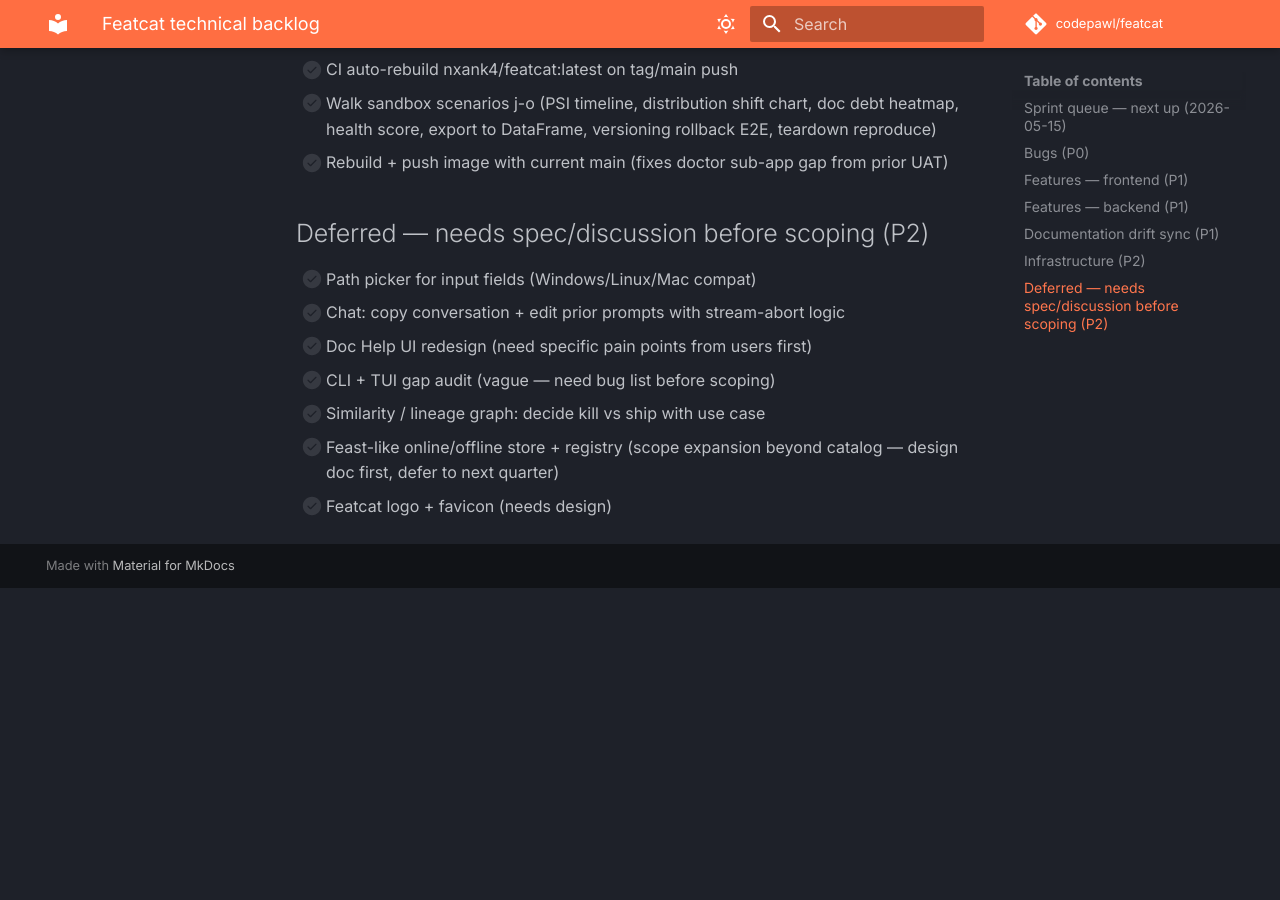
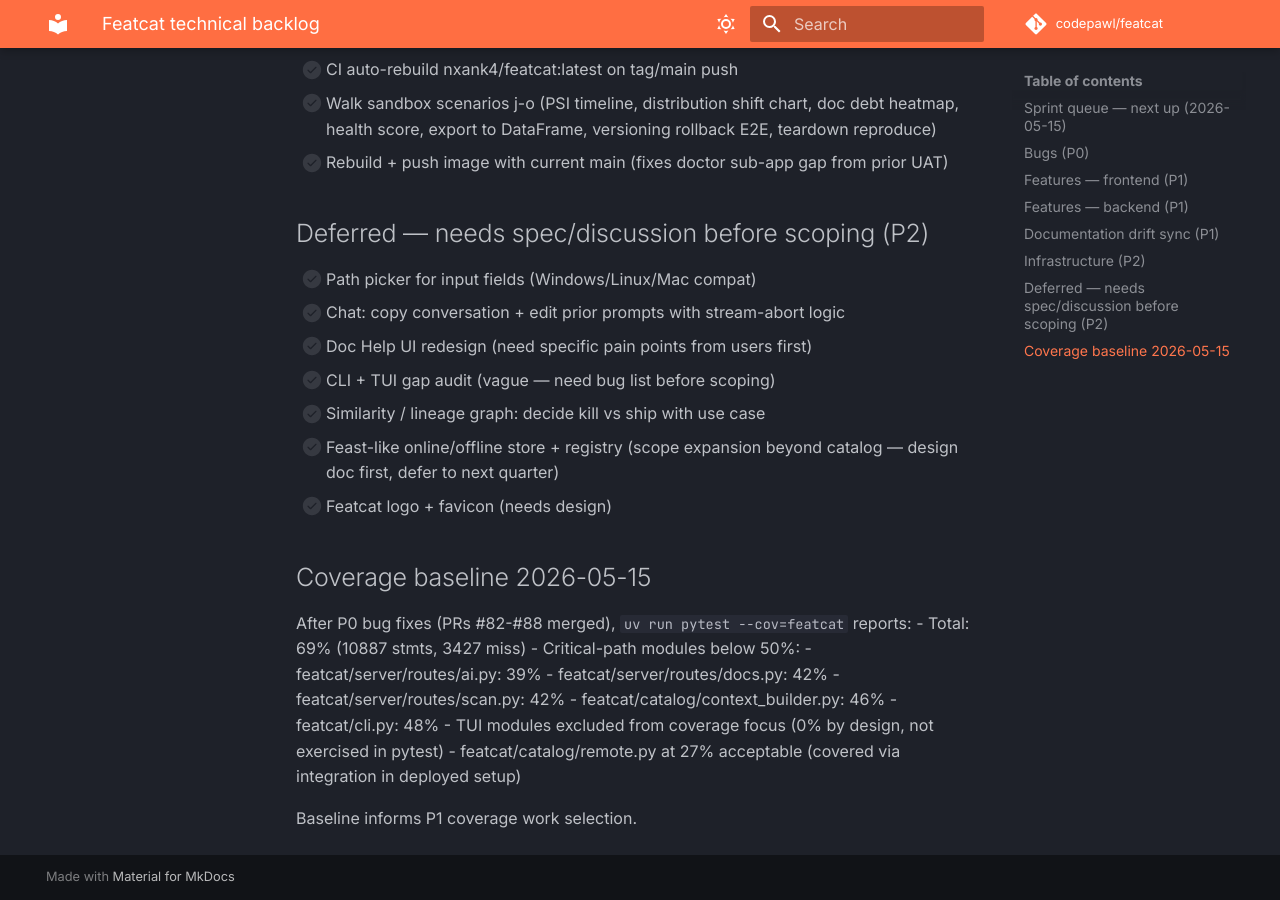
Before and after one commit to codepawl/featcat, an MkDocs documentation site: the page built from docs/BACKLOG.md, in a window 1280 px wide and 900 px high, scrolled down 2932 px. Built offline with MkDocs 1.6.1 and Material for MkDocs 9.7.7, drawn with Linux system fonts in a browser that asks for light colours; comment, search, counter and statistics services are not loaded; before the commit the page ends 3520 px from its top, so only the background shows below that.

Commit message:
chore(docs): record coverage baseline after P0 bug fixes

```diff
--- a/docs/BACKLOG.md
+++ b/docs/BACKLOG.md
@@ -100,3 +100,18 @@ Sync README and CLI --help text to match shipped flags:
 - [ ] Feast-like online/offline store + registry (scope expansion beyond
       catalog — design doc first, defer to next quarter)
 - [ ] Featcat logo + favicon (needs design)
+
+## Coverage baseline 2026-05-15
+
+After P0 bug fixes (PRs #82-#88 merged), `uv run pytest --cov=featcat` reports:
+- Total: 69% (10887 stmts, 3427 miss)
+- Critical-path modules below 50%:
+  - featcat/server/routes/ai.py: 39%
+  - featcat/server/routes/docs.py: 42%
+  - featcat/server/routes/scan.py: 42%
+  - featcat/catalog/context_builder.py: 46%
+  - featcat/cli.py: 48%
+- TUI modules excluded from coverage focus (0% by design, not exercised in pytest)
+- featcat/catalog/remote.py at 27% acceptable (covered via integration in deployed setup)
+
+Baseline informs P1 coverage work selection.
```
